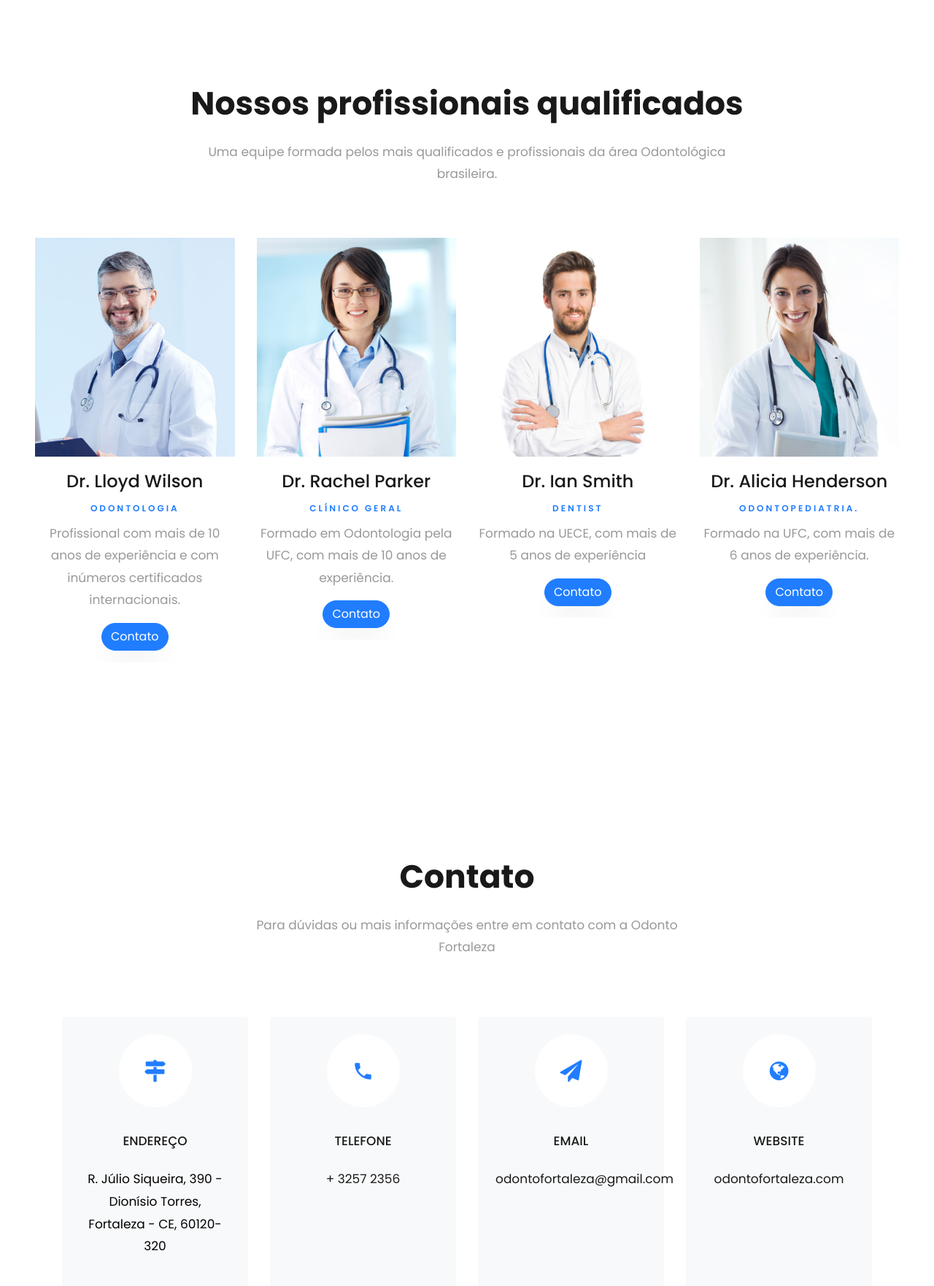
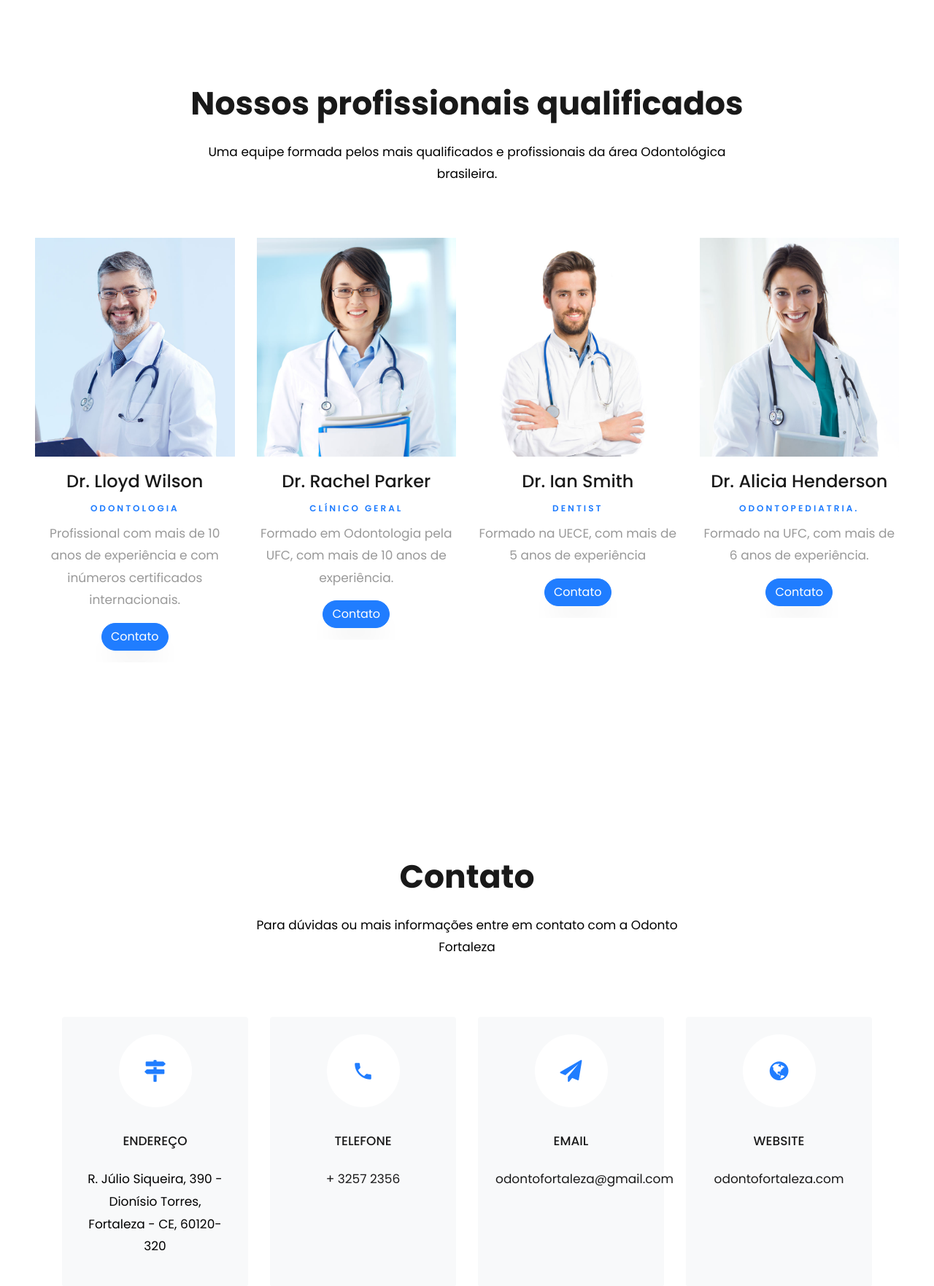
Before and after one commit to kayantchian/odontology-website, a PHP site: page / in a window 1280 px wide. Shown: the part 2277-4040 px from the top of the page at 73% size. Run offline with PHP 8.4, Linux system fonts and the light colour scheme; some libraries are stand-ins or nearby versions; some web fonts are replaced.

Commit message:
css alterações

```diff
--- a/index.php
+++ b/index.php
@@ -149,7 +149,7 @@
 				<div class="row justify-content-center mb-5 pb-2">
           <div class="col-md-8 text-center heading-section ftco-animate">
             <h2 class="mb-4">Nossos profissionais qualificados</h2>
-            <p>Uma equipe formada pelos mais qualificados e profissionais da área Odontológica brasileira.</p>
+            <p style="color: black">Uma equipe formada pelos mais qualificados e profissionais da área Odontológica brasileira.</p>
           </div>
         </div>
 				<div class="row">
@@ -204,7 +204,7 @@
 								<h3 class="mb-2">Dr. Ian Smith</h3>
 								<span class="position mb-2">Dentist</span>
 								<div class="faded">
-									<p>Formado na UECE, com mais de 5 anos de experiência</p>
+									<p>Formado na UECE, com mais de 5 anos de experiência<br></p>
 									<ul class="ftco-social text-center">
 		                <li class="ftco-animate"><a href="#"><span class="icon-twitter"></span></a></li>
 		                <li class="ftco-animate"><a href="#"><span class="icon-facebook"></span></a></li>
@@ -225,7 +225,7 @@
 								<h3 class="mb-2">Dr. Alicia Henderson</h3>
 								<span class="position mb-2">Odontopediatria.</span>
 								<div class="faded">
-									<p>Formado na UFC, com mais de 6 anos de experiência.</p>
+									<p>Formado na UFC, com mais de 6 anos de experiência.<br></p>
 									<ul class="ftco-social text-center">
 		                <li class="ftco-animate"><a href="#"><span class="icon-twitter"></span></a></li>
 		                <li class="ftco-animate"><a href="#"><span class="icon-facebook"></span></a></li>
@@ -298,7 +298,7 @@
       	<div class="row justify-content-center mb-5 pb-3">
           <div class="col-md-7 heading-section text-center ftco-animate">
             <h2 class="mb-4">Contato</h2>
-            <p>Para dúvidas ou mais informações entre em contato com a Odonto Fortaleza</p>
+            <p style="color: black">Para dúvidas ou mais informações entre em contato com a Odonto Fortaleza</p>
           </div>
         </div>
         <div class="row d-flex contact-info mb-5">
```
